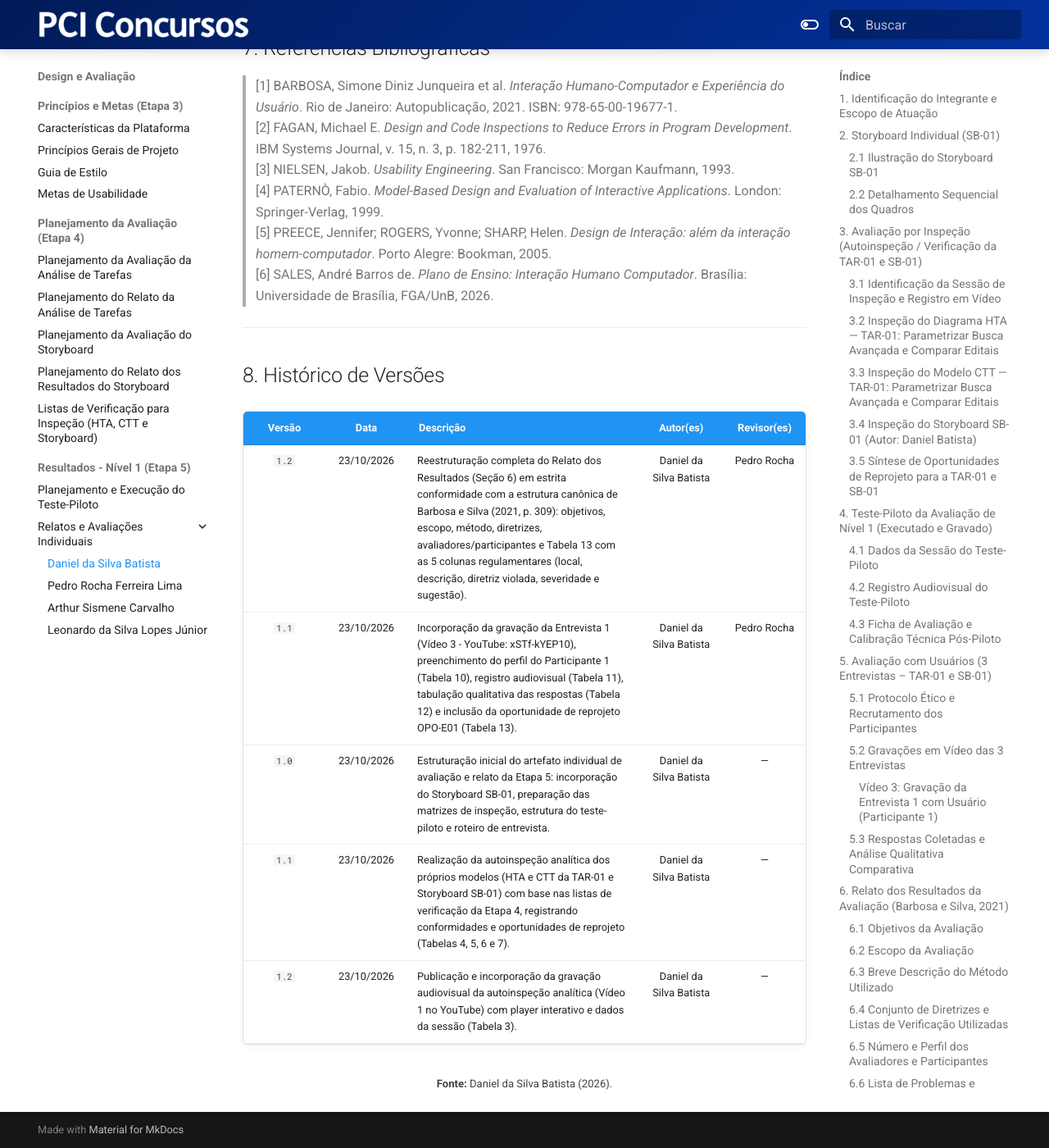
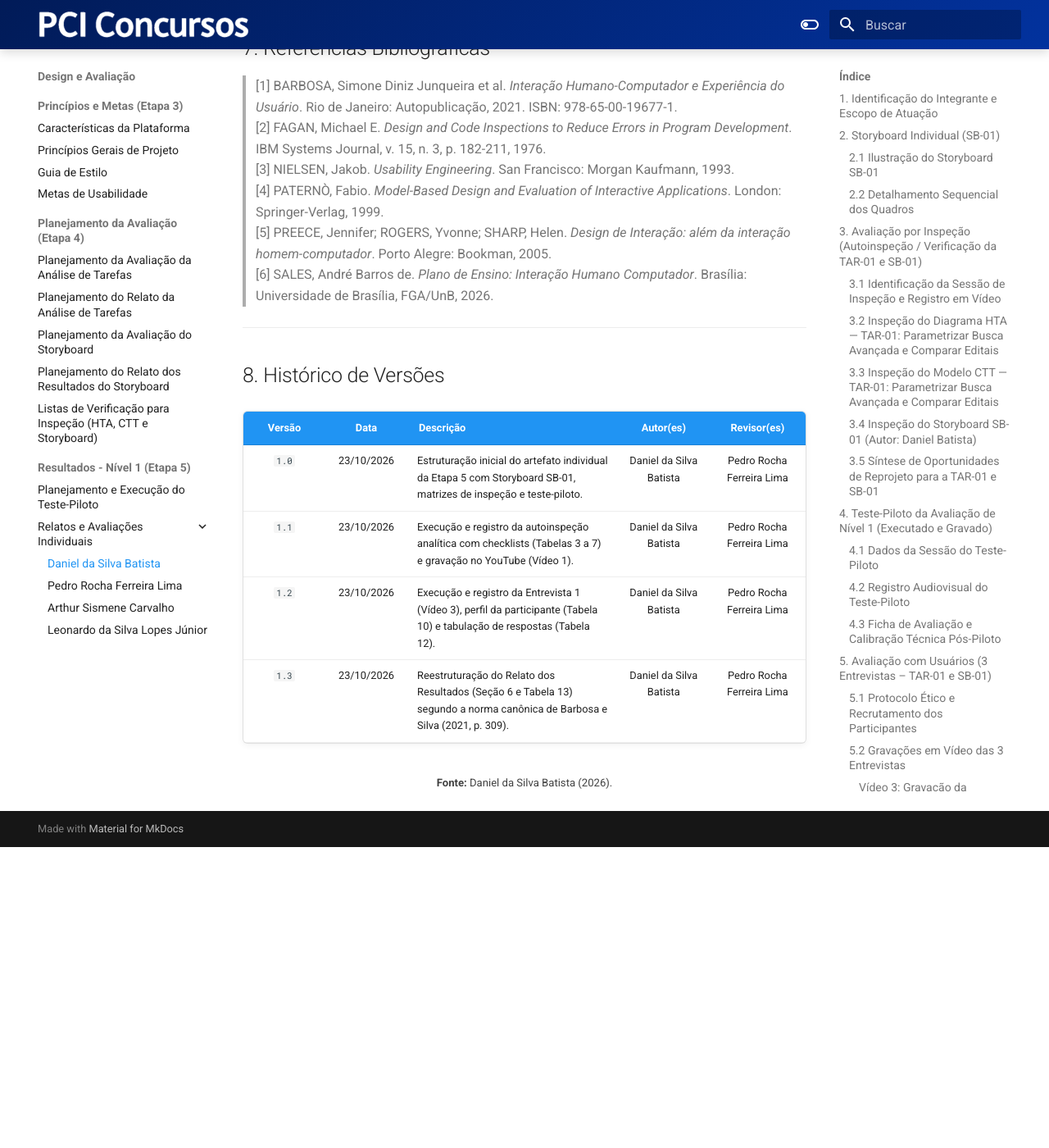
Before and after one commit to Interacao-Humano-Computador/2026.2-Grupo07, an MkDocs documentation site: the page built from docs/design-avaliacao-desenvolvimento/etapa-5/daniel-batista.md, in a window 1280 px wide and 1400 px high, scrolled down 23592 px. Shown: the whole window at 82% size. Built offline with MkDocs 1.6.1 and Material for MkDocs 9.7.7, drawn with Linux system fonts in a browser that asks for light colours; after the commit the page ends 24625 px from its top, so only the background shows below that.

Commit message:
docs(etapa-5): sintetiza e limpa historico de versoes de daniel-batista

```diff
--- a/docs/design-avaliacao-desenvolvimento/etapa-5/daniel-batista.md
+++ b/docs/design-avaliacao-desenvolvimento/etapa-5/daniel-batista.md
@@ -467,11 +467,10 @@ Conforme preconizado por Barbosa e Silva (2021, p. 309), cada problema/oportunid
 
 | Versão | Data | Descrição | Autor(es) | Revisor(es) |
 | :---: | :---: | :--- | :---: | :---: |
-| `1.2` | 23/10/2026 | Reestruturação completa do Relato dos Resultados (Seção 6) em estrita conformidade com a estrutura canônica de Barbosa e Silva (2021, p. 309): objetivos, escopo, método, diretrizes, avaliadores/participantes e Tabela 13 com as 5 colunas regulamentares (local, descrição, diretriz violada, severidade e sugestão). | Daniel da Silva Batista | Pedro Rocha |
-| `1.1` | 23/10/2026 | Incorporação da gravação da Entrevista 1 (Vídeo 3 - YouTube: xSTf-kYEP10), preenchimento do perfil do Participante 1 (Tabela 10), registro audiovisual (Tabela 11), tabulação qualitativa das respostas (Tabela 12) e inclusão da oportunidade de reprojeto OPO-E01 (Tabela 13). | Daniel da Silva Batista | Pedro Rocha |
-| `1.0` | 23/10/2026 | Estruturação inicial do artefato individual de avaliação e relato da Etapa 5: incorporação do Storyboard SB-01, preparação das matrizes de inspeção, estrutura do teste-piloto e roteiro de entrevista. | Daniel da Silva Batista | — |
-| `1.1` | 23/10/2026 | Realização da autoinspeção analítica dos próprios modelos (HTA e CTT da TAR-01 e Storyboard SB-01) com base nas listas de verificação da Etapa 4, registrando conformidades e oportunidades de reprojeto (Tabelas 4, 5, 6 e 7). | Daniel da Silva Batista | — |
-| `1.2` | 23/10/2026 | Publicação e incorporação da gravação audiovisual da autoinspeção analítica (Vídeo 1 no YouTube) com player interativo e dados da sessão (Tabela 3). | Daniel da Silva Batista | — |
+| `1.0` | 23/10/2026 | Estruturação inicial do artefato individual da Etapa 5 com Storyboard SB-01, matrizes de inspeção e teste-piloto. | Daniel da Silva Batista | Pedro Rocha Ferreira Lima |
+| `1.1` | 23/10/2026 | Execução e registro da autoinspeção analítica com checklists (Tabelas 3 a 7) e gravação no YouTube (Vídeo 1). | Daniel da Silva Batista | Pedro Rocha Ferreira Lima |
+| `1.2` | 23/10/2026 | Execução e registro da Entrevista 1 (Vídeo 3), perfil da participante (Tabela 10) e tabulação de respostas (Tabela 12). | Daniel da Silva Batista | Pedro Rocha Ferreira Lima |
+| `1.3` | 23/10/2026 | Reestruturação do Relato dos Resultados (Seção 6 e Tabela 13) segundo a norma canônica de Barbosa e Silva (2021, p. 309). | Daniel da Silva Batista | Pedro Rocha Ferreira Lima |
 
 <p align="center" style="font-size: 0.85em; margin-top: -0.6em;"><b>Fonte:</b> Daniel da Silva Batista (2026).</p>
 
```
